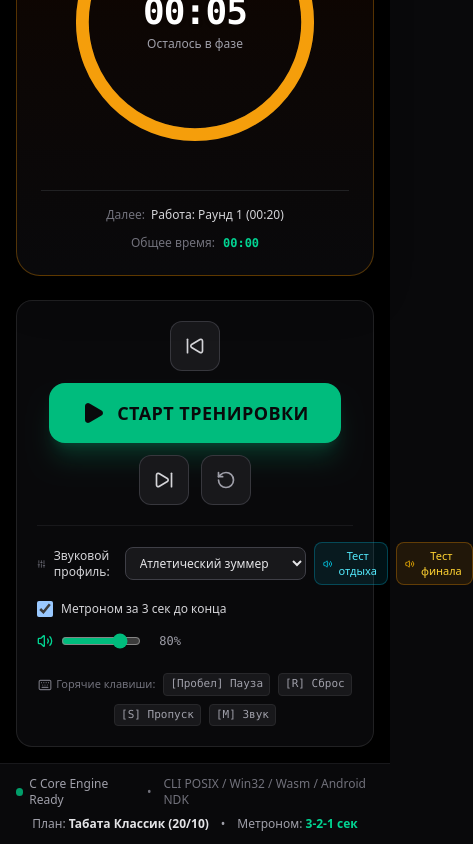
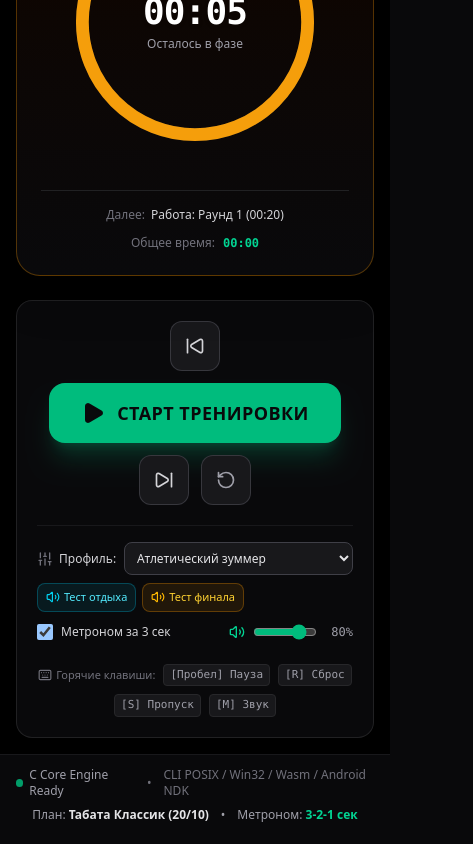
Before and after one commit to bdimon/interval-timer, a React (Vite) app: page / in a window 390 px wide. Shown: the part 453-1297 px from the top of the page, 473 px wide, since content can reach past the window. Built offline with nearby package versions, Linux system fonts and the light colour scheme.

Commit message:
bug: ajust portrait orientation for audio controls

```diff
--- a/dev-dist/sw.js
+++ b/dev-dist/sw.js
@@ -81,7 +81,7 @@ define(['./workbox-7e5eb42b'], (function (workbox) { 'use strict';
     "revision": "3ca0b8505b4bec776b69afdba2768812"
   }, {
     "url": "index.html",
-    "revision": "0.bs1iaivg438"
+    "revision": "0.g9l6q877498"
   }], {});
   workbox.cleanupOutdatedCaches();
   workbox.registerRoute(new workbox.NavigationRoute(workbox.createHandlerBoundToURL("index.html"), {
--- a/src/components/TimerControls.tsx
+++ b/src/components/TimerControls.tsx
@@ -119,11 +119,14 @@ export const TimerControls: React.FC<TimerControlsProps> = ({
       </div>
 
       {/* Sound Settings Bar */}
-      <div className="pt-4 border-t border-zinc-900 flex flex-wrap items-center justify-between gap-4 text-xs text-zinc-400">
-        {/* Sound Theme Selector */}
-        <div className="flex items-center gap-2">
-          <Sliders className="w-4 h-4 text-zinc-500" />
-          <span className="font-medium text-zinc-300">Звуковой профиль:</span>
+      <div className="pt-4 border-t border-zinc-900 flex flex-col sm:flex-row sm:flex-wrap items-start sm:items-center justify-between gap-3 sm:gap-4 text-xs text-zinc-400">
+        {/* Sound Theme Selector & Test Buttons */}
+        <div className="flex flex-wrap items-center gap-2 w-full sm:w-auto">
+          <div className="flex items-center gap-1.5 shrink-0">
+            <Sliders className="w-4 h-4 text-zinc-500 shrink-0" />
+            <span className="font-medium text-zinc-300 whitespace-nowrap">Профиль:</span>
+          </div>
+
           <select
             id="sound-theme-select"
             value={soundConfig.theme}
@@ -133,7 +136,7 @@ export const TimerControls: React.FC<TimerControlsProps> = ({
                 theme: e.target.value as SoundTheme,
               }))
             }
-            className="bg-zinc-900 border border-zinc-700 rounded-lg px-2.5 py-1.5 text-zinc-200 text-xs focus:outline-none focus:border-emerald-500"
+            className="bg-zinc-900 border border-zinc-700 rounded-lg px-2 py-1.5 text-zinc-200 text-xs focus:outline-none focus:border-emerald-500 flex-1 min-w-[140px] sm:flex-none"
           >
             {soundThemes.map((st) => (
               <option key={st.id} value={st.id}>
@@ -141,28 +144,33 @@ export const TimerControls: React.FC<TimerControlsProps> = ({
               </option>
             ))}
           </select>
+
+          <div className="flex items-center gap-1.5 shrink-0">
             <button
               type="button"
               id="btn-test-rest-sound"
               onClick={() => soundEngine.playRestSignal(soundConfig.theme)}
-            className="flex items-center gap-1 px-2 py-1.5 rounded-lg bg-cyan-500/10 hover:bg-cyan-500/20 text-cyan-300 border border-cyan-500/30 text-[11px] font-medium transition-colors"
+              className="flex items-center gap-1 px-2 py-1.5 rounded-lg bg-cyan-500/10 hover:bg-cyan-500/20 text-cyan-300 border border-cyan-500/30 text-[11px] font-medium transition-colors shrink-0"
               title="Прослушать обновленный сигнал перехода на отдых"
             >
-            <Volume2 className="w-3.5 h-3.5 text-cyan-400" />
+              <Volume2 className="w-3.5 h-3.5 text-cyan-400 shrink-0" />
               <span>Тест отдыха</span>
             </button>
             <button
               type="button"
               id="btn-test-final-sound"
               onClick={() => soundEngine.playLastSetSignal(soundConfig.theme)}
-            className="flex items-center gap-1 px-2 py-1.5 rounded-lg bg-amber-500/10 hover:bg-amber-500/20 text-amber-300 border border-amber-500/30 text-[11px] font-medium transition-colors"
+              className="flex items-center gap-1 px-2 py-1.5 rounded-lg bg-amber-500/10 hover:bg-amber-500/20 text-amber-300 border border-amber-500/30 text-[11px] font-medium transition-colors shrink-0"
               title="Прослушать особый сигнал финала раунда"
             >
-            <Volume2 className="w-3.5 h-3.5 text-amber-400" />
+              <Volume2 className="w-3.5 h-3.5 text-amber-400 shrink-0" />
               <span>Тест финала</span>
             </button>
           </div>
+        </div>
 
+        {/* Metronome & Volume Controls */}
+        <div className="flex flex-wrap items-center justify-between sm:justify-end gap-3 w-full sm:w-auto">
           {/* Metronome 3s Toggle */}
           <label className="flex items-center gap-2 cursor-pointer select-none">
             <input
@@ -177,18 +185,19 @@ export const TimerControls: React.FC<TimerControlsProps> = ({
               }
               className="rounded bg-zinc-900 border-zinc-700 text-emerald-500 focus:ring-emerald-500 w-4 h-4"
             />
-          <span className="text-zinc-300">
-            Метроном за 3 сек до конца
+            <span className="text-zinc-300 whitespace-nowrap text-xs">
+              Метроном за 3 сек
             </span>
           </label>
 
           {/* Volume Slider */}
-        <div className="flex items-center gap-2">
+          <div className="flex items-center gap-2 shrink-0">
             <button
               onClick={() =>
                 setSoundConfig((prev) => ({ ...prev, enabled: !prev.enabled }))
               }
-            className="text-zinc-400 hover:text-white"
+              className="text-zinc-400 hover:text-white shrink-0"
+              title={soundConfig.enabled ? 'Выключить звук' : 'Включить звук'}
             >
               {soundConfig.enabled ? (
                 <Volume2 className="w-4 h-4 text-emerald-400" />
@@ -208,11 +217,12 @@ export const TimerControls: React.FC<TimerControlsProps> = ({
                   volume: parseFloat(e.target.value),
                 }))
               }
-            className="w-20 sm:w-28 accent-emerald-500 cursor-pointer"
+              className="w-16 sm:w-24 accent-emerald-500 cursor-pointer"
             />
-          <span className="font-mono text-zinc-400 w-8 text-right">
+            <span className="font-mono text-zinc-400 w-7 text-right text-xs">
               {Math.round(soundConfig.volume * 100)}%
             </span>
+          </div>
         </div>
       </div>
 
```
Lines whose indentation alone changed are shown as unchanged.
